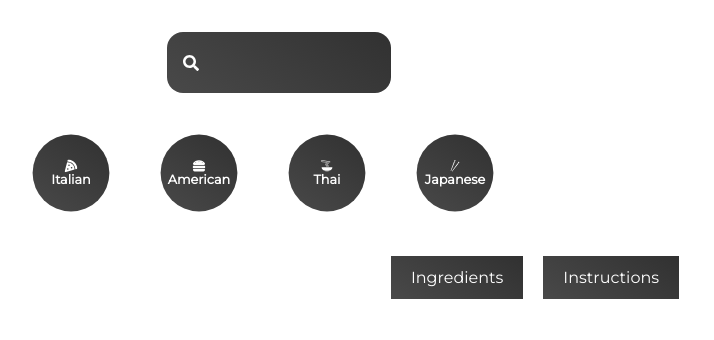
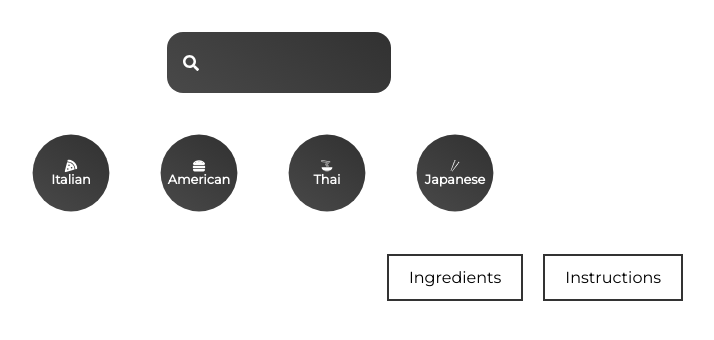
Before and after one commit to aida-sertovic-komic/full-recipe-app, a React (Create React App) app: page /recipe/1 in a window 1280 px wide. Shown: the top 340 px of the page, without its empty margins (361-1075 px from the left). Built offline with nearby package versions, Linux system fonts and the light colour scheme; no server answers.

Commit message:
update style of buttons

```diff
--- a/src/pages/Recipe/Recipe.module.css
+++ b/src/pages/Recipe/Recipe.module.css
@@ -37,18 +37,21 @@
 .buttons>button {
     padding: 12px 20px;
     border-radius: 0;
-    background: linear-gradient(35deg, #494949, #313131);
-    color: white;
+    background: #fff;
+    color: linear-gradient(35deg, #494949, #313131);
     font-size: 1rem;
-    border: none;
+    border: 2px solid #333;
 }
 
-.buttons > button:hover {
-    background: linear-gradient(to right, #f27121, #e94057);
+.buttons>button:hover {
+    background: linear-gradient(35deg, #494949, #313131);
+    border: 1px solid #fff;
+    color: #fff;
 }
 
-.buttons > button:focus {
-    background: linear-gradient(to right, #f27121, #e94057);
+.buttons>button:focus {
+    background: linear-gradient(35deg, #494949, #313131);
+    color: #fff;
 
 }
 
```
